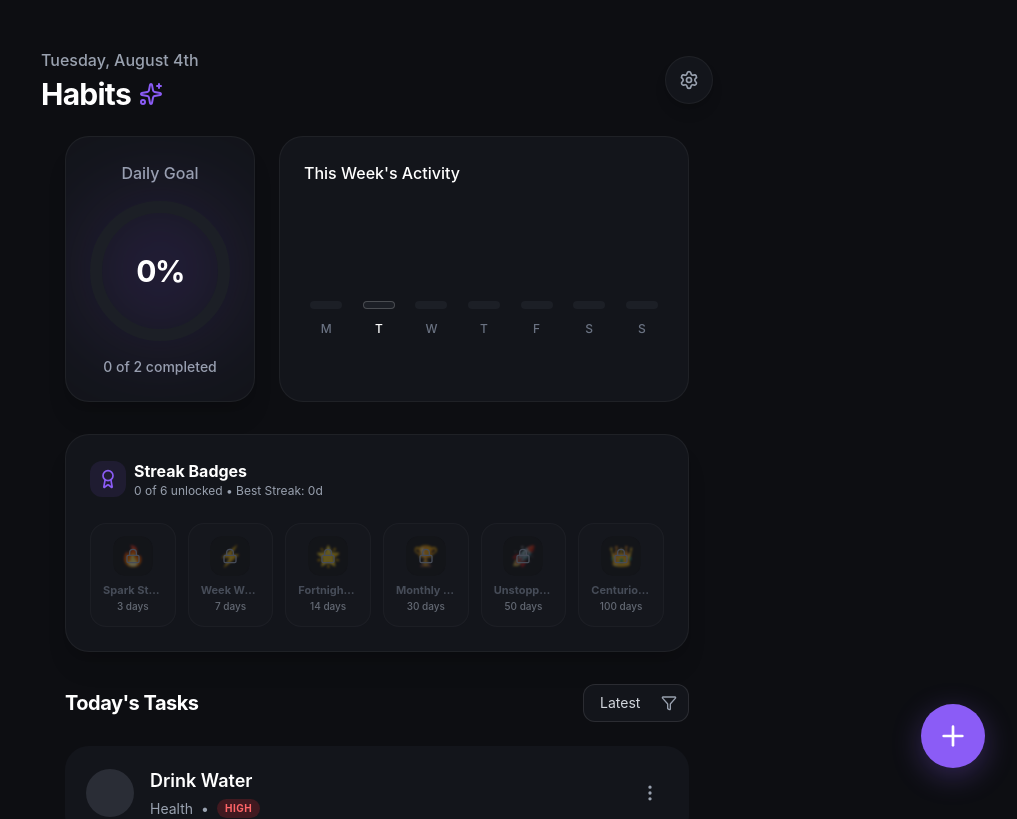
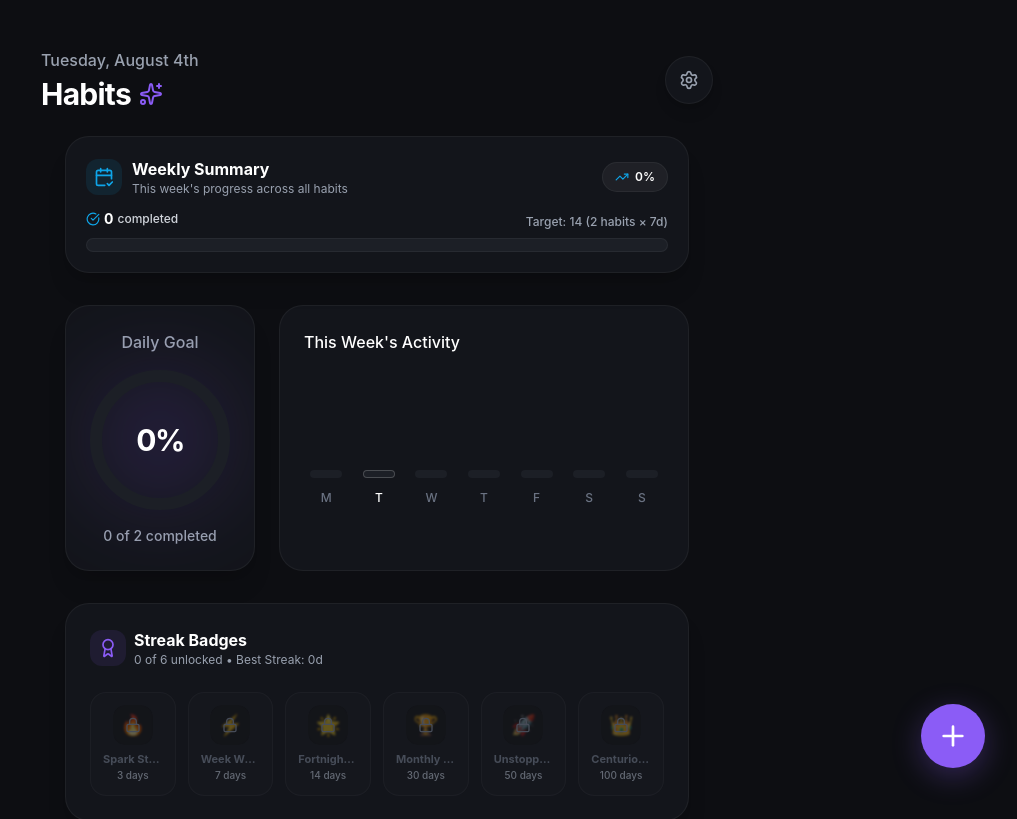
Before and after one commit to osifaind-crypto/Habit-Tracker-M3E, a React (Vite) app: page / in a window 1280 px wide. Shown: the top 819 px of the page, without its empty margins (263-1280 px from the left). Built offline with nearby package versions, Linux system fonts and the light colour scheme.

Commit message:
feat: add weekly completion summary component
- Integrate WeeklySummary component to the dashboard to visualize weekly habit progress.
- Improve animation physics for HabitCard layout transitions.

```diff
--- a/src/App.tsx
+++ b/src/App.tsx
@@ -9,6 +9,7 @@ import { SettingsModal } from './components/SettingsModal';
 import { WeeklyHeatmap } from './components/WeeklyHeatmap';
 import { MilestoneModal, MILESTONES, Milestone } from './components/MilestoneModal';
 import { MilestoneBadges } from './components/MilestoneBadges';
+import { WeeklySummary } from './components/WeeklySummary';
 import { Habit } from './types';
 import { Plus, Settings, Sparkles, Filter } from 'lucide-react';
 import { motion, AnimatePresence } from 'motion/react';
@@ -124,6 +125,11 @@ export default function App() {
       </header>
 
       <main className="max-w-2xl mx-auto px-6 space-y-8">
+        {/* Weekly Completion Summary Bar */}
+        <section>
+          <WeeklySummary completions={data.completions} habits={data.habits} />
+        </section>
+
         {/* Progress & Heatmap Section */}
         <section className="grid grid-cols-1 md:grid-cols-[auto_1fr] gap-6">
           <div className="bg-surface rounded-3xl p-6 flex flex-col items-center justify-center border border-white/5 shadow-xl relative overflow-hidden">
--- a/src/components/HabitCard.tsx
+++ b/src/components/HabitCard.tsx
@@ -21,6 +21,10 @@ export function HabitCard({ habit, completions, onToggle, onEdit, onDelete }: Ha
   return (
     <motion.div
       layout
+      transition={{
+        layout: { type: 'spring', damping: 25, stiffness: 280 },
+        opacity: { duration: 0.2 },
+      }}
       initial={{ opacity: 0, y: 10 }}
       animate={{ opacity: 1, y: 0 }}
       exit={{ opacity: 0, scale: 0.95 }}
--- /dev/null
+++ b/src/components/WeeklySummary.tsx
@@ -0,0 +1,62 @@
+import React from 'react';
+import { CompletionRecord, Habit } from '../types';
+import { getWeeklyHistory } from '../utils/dates';
+import { CalendarCheck2, TrendingUp, CheckCircle } from 'lucide-react';
+import { motion } from 'motion/react';
+
+interface WeeklySummaryProps {
+  completions: CompletionRecord[];
+  habits: Habit[];
+}
+
+export function WeeklySummary({ completions, habits }: WeeklySummaryProps) {
+  const weekData = getWeeklyHistory(completions);
+
+  // Total completions for this week
+  const totalCompletedThisWeek = weekData.reduce((acc, day) => acc + day.completedHabits.length, 0);
+
+  // Target completions for the week = total active habits * 7
+  const weeklyTarget = (habits.length || 1) * 7;
+  const percentage = Math.min(100, Math.round((totalCompletedThisWeek / weeklyTarget) * 100));
+
+  return (
+    <div className="bg-surface rounded-3xl p-5 border border-white/5 shadow-xl relative overflow-hidden">
+      <div className="flex items-center justify-between mb-3">
+        <div className="flex items-center gap-2.5">
+          <div className="p-2 bg-secondary/10 text-secondary rounded-xl">
+            <CalendarCheck2 className="w-5 h-5" />
+          </div>
+          <div>
+            <h3 className="text-white font-bold text-sm sm:text-base">Weekly Summary</h3>
+            <p className="text-gray-400 text-xs">
+              This week's progress across all habits
+            </p>
+          </div>
+        </div>
+
+        <div className="flex items-center gap-1.5 px-3 py-1.5 rounded-full bg-white/5 border border-white/5 text-xs font-semibold text-white">
+          <TrendingUp className="w-3.5 h-3.5 text-secondary" />
+          <span>{percentage}%</span>
+        </div>
+      </div>
+
+      <div className="flex items-baseline justify-between text-xs font-medium mb-2">
+        <span className="text-gray-300 flex items-center gap-1">
+          <CheckCircle className="w-3.5 h-3.5 text-secondary" />
+          <strong className="text-white font-bold text-sm">{totalCompletedThisWeek}</strong> completed
+        </span>
+        <span className="text-gray-400">Target: {weeklyTarget} ({habits.length} habits × 7d)</span>
+      </div>
+
+      {/* Progress Bar Container */}
+      <div className="w-full bg-[#1c1f26] h-3.5 rounded-full overflow-hidden p-0.5 border border-white/5 relative">
+        <motion.div
+          initial={{ width: 0 }}
+          animate={{ width: `${percentage}%` }}
+          transition={{ duration: 0.8, ease: 'easeOut' }}
+          className="h-full bg-gradient-to-r from-secondary to-primary rounded-full relative shadow-[0_0_12px_rgba(14,165,233,0.4)]"
+        />
+      </div>
+    </div>
+  );
+}
```
